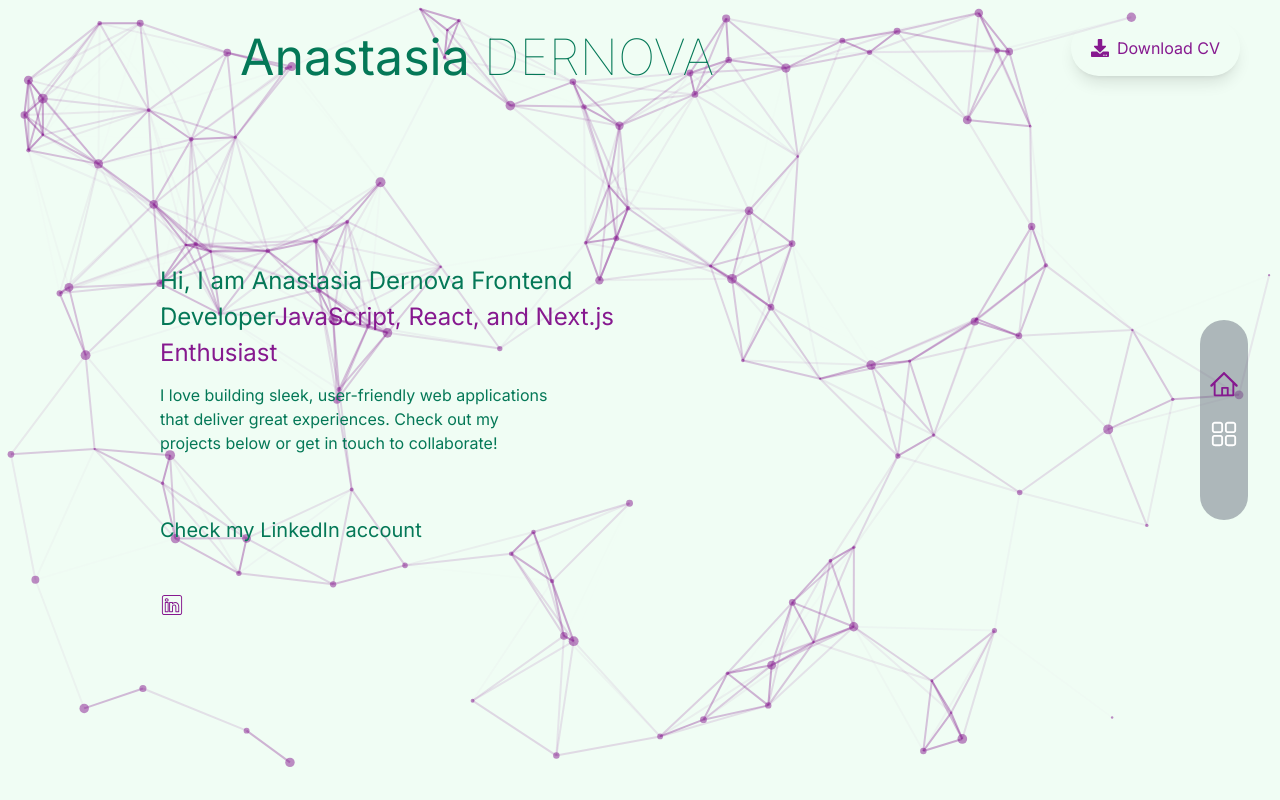
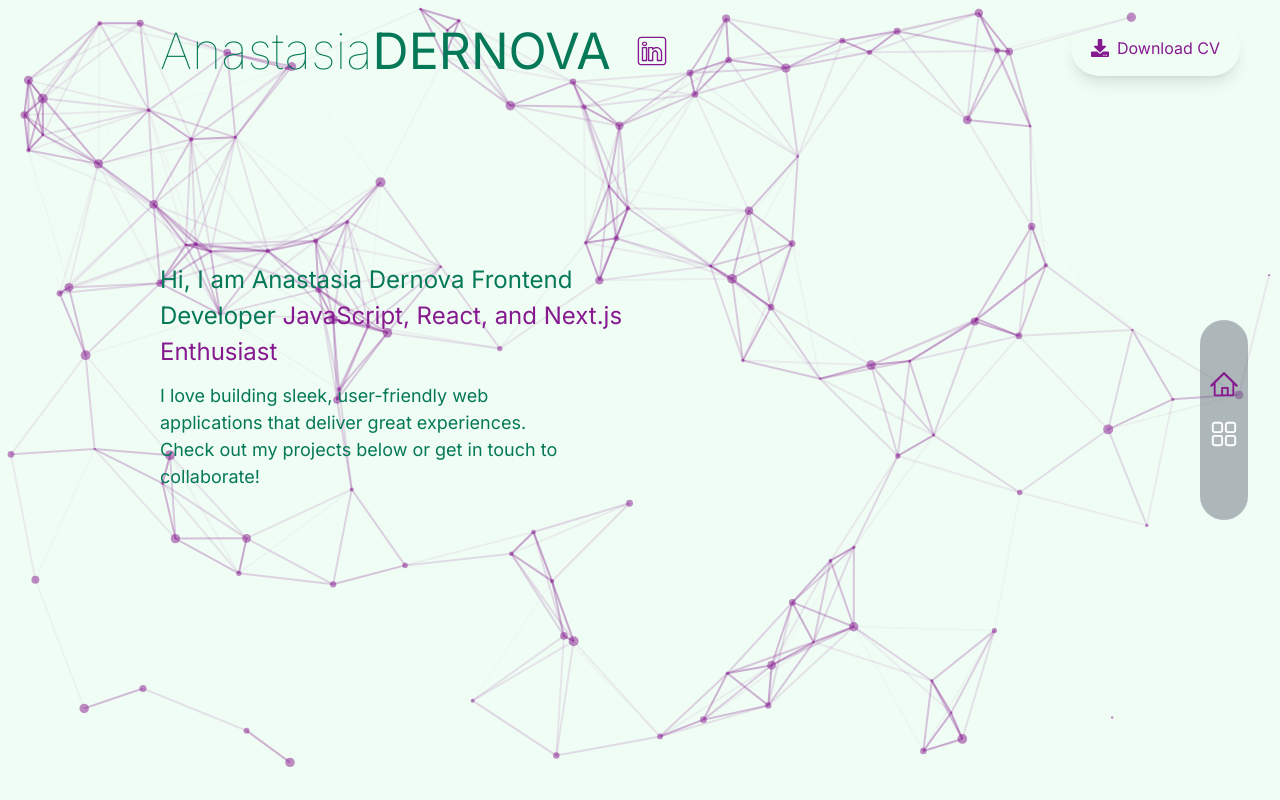
Before and after one commit to anastasia-dernova/portfolio, a Next.js app: page / in a window 1280 px wide. Built offline with nearby package versions, Linux system fonts and the light colour scheme.

Commit message:
little components updates

```diff
--- a/app/my-projects/page.tsx
+++ b/app/my-projects/page.tsx
@@ -10,7 +10,7 @@ const Page = () => {
                 <h1 className="text-[50px] text-[#86198f] font-semibold">
                     My projects
                 </h1>
-                <p className="max-w-[400px]text-[16px] text-gray-200 md:text-gray-400 ">
+                <p className="max-w-[400px] text-[16px] text-[#047857] md:text-[#047857] ">
                     Please take a look
                     at my mini projects, that using different technology
                 </p>
--- a/app/page.tsx
+++ b/app/page.tsx
@@ -11,41 +11,26 @@ export default function Home() {
       <div className="absolute right-0 top-0 h-full w-[100%] z-[2]">
         <Particle/>
       </div>
+      {/* <div className="absolute right-10 md:right-40 bottom-0 z-[10]"> */}
+        {/* <Image
+          src="/assets/MoustacheMan.png"
+          alt="MoustacheMan"
+          width={560}
+          height={560}
+          className="w-[300px] h-[300px] z-[1] md:h-[560px] md:w-[560px]"
+        /> */}
+      {/* </div> */}
 
-      <div className="flex flex-col gap-3 z-[10] pl-40 pt-20">
+      <div className="flex flex-col gap-3 z-[10] pt-20 sm:p-8 md:px-12 lg:px-20 xl:px-40">
         <h1 className="text-[24px] text-[#047857] max-w-[500px]">
           Hi, I am Anastasia Dernova
           Frontend Developer
-          <span className="text-[#86198f]">JavaScript, React, and Next.js Enthusiast  </span>
+          <span className="text-[#86198f]"> JavaScript, React, and Next.js Enthusiast  </span>
         </h1>
-        <p className="text-[16px] text-[#047857] md:text-[#047857] mb-10 md:pb-2 max-w-[400px]">
+        <p className="text-[18px] text-[#047857] md:text-[#047857] mb-10 md:pb-2 max-w-[400px]">
           I love building sleek, user-friendly web applications that deliver great experiences.
           Check out my projects below or get in touch to collaborate!
         </p>
-        <div>
-          <p className="text-[20px] text-[#047857] md:text-[#047857] mb-10 md:pb-2 max-w-[400px]">
-            Check my LinkedIn account
-          </p>
-          <div className="flex flex-row gap-5">
-            {Socials.map((social) => (
-              <a
-                key={social.name}
-                href={social.link}
-                // target="_blank"
-                // rel="noopener noreferrer"
-                // className="hover:opacity-80 transition-opacity"
-              >
-                <Image
-                  key={social.name}
-                  src={social.src}
-                  alt={social.name}
-                  width={24}
-                  height={24}
-                />
-              </a>
-            ))}
-            </div>
-        </div>
 
       </div>
 
--- a/components/Navbar.tsx
+++ b/components/Navbar.tsx
@@ -1,15 +1,40 @@
 import React from "react";
+import Image from "next/image";
 import DownloadCV from "./DownloadCv";
+import { Socials } from "@/constants";
 
 const Navbar = () => {
     return(
-        <div className="fixed top-0 bg-transparent z-[10] w-full flex gap-5 md:justify-between md:px-60 p-5">
-            <h1 className="text-[#047857] text-[50px]">
-                Anastasia <span className="font-thin"> DERNOVA</span>
-            </h1>
-            <div>
-                <DownloadCV/>
+        <div className="fixed top-0 bg-transparent z-[10] w-full flex flex-col sm:flex-row gap-2 sm:gap-5 justify-between p-3 sm:p-5 md:px-10 lg:px-20 xl:px-40">
+            <div className="flex flex-col sm:flex-row items-start sm:items-center gap-2">
+
+                <h1 className="text-[#047857] text-[30px] sm:text-[40px] md:text-[50px] leading-tight flex flex-col sm:flex-row">
+                    <span className="font-thin sm:sl-2">Anastasia</span>DERNOVA
+                </h1>
+                <div className="flex items-center gap-3 ml-1 sm:ml-4">
+                    {Socials.map((social) => (
+                        <a
+                            key={social.name}
+                            href={social.link}
+                            target="_blank"
+                            rel="noopener noreferrer"
+                            className="hover:opacity-80 transition-opacity"
+                        >
+                            <Image
+                                src={social.src}
+                                alt={social.name}
+                                width={34}
+                                height={34}
+                            />
+                        </a>
+                    ))}
+                </div>
+
             </div>
+                <div className="self-start sm:self-center">
+                    <DownloadCV/>
+                </div>
+
         </div>
 
     );
```
